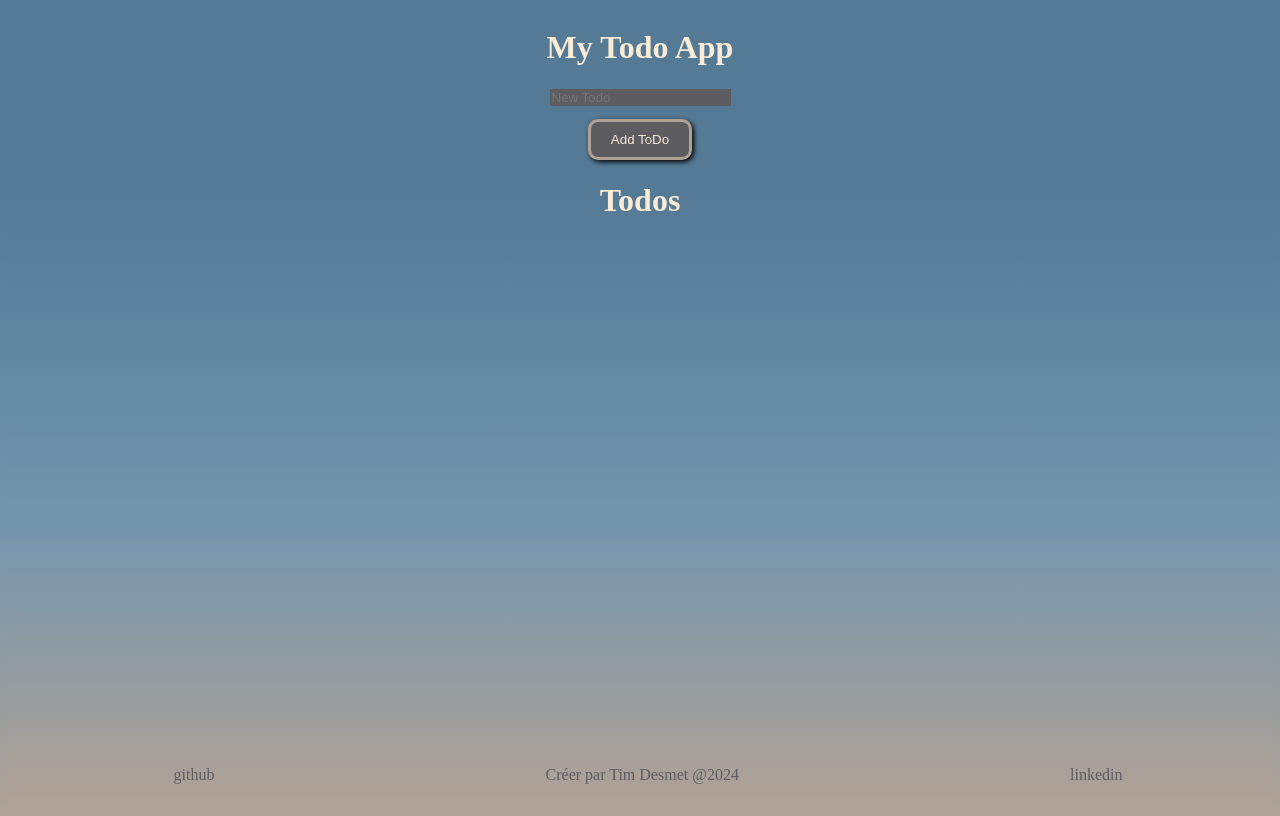
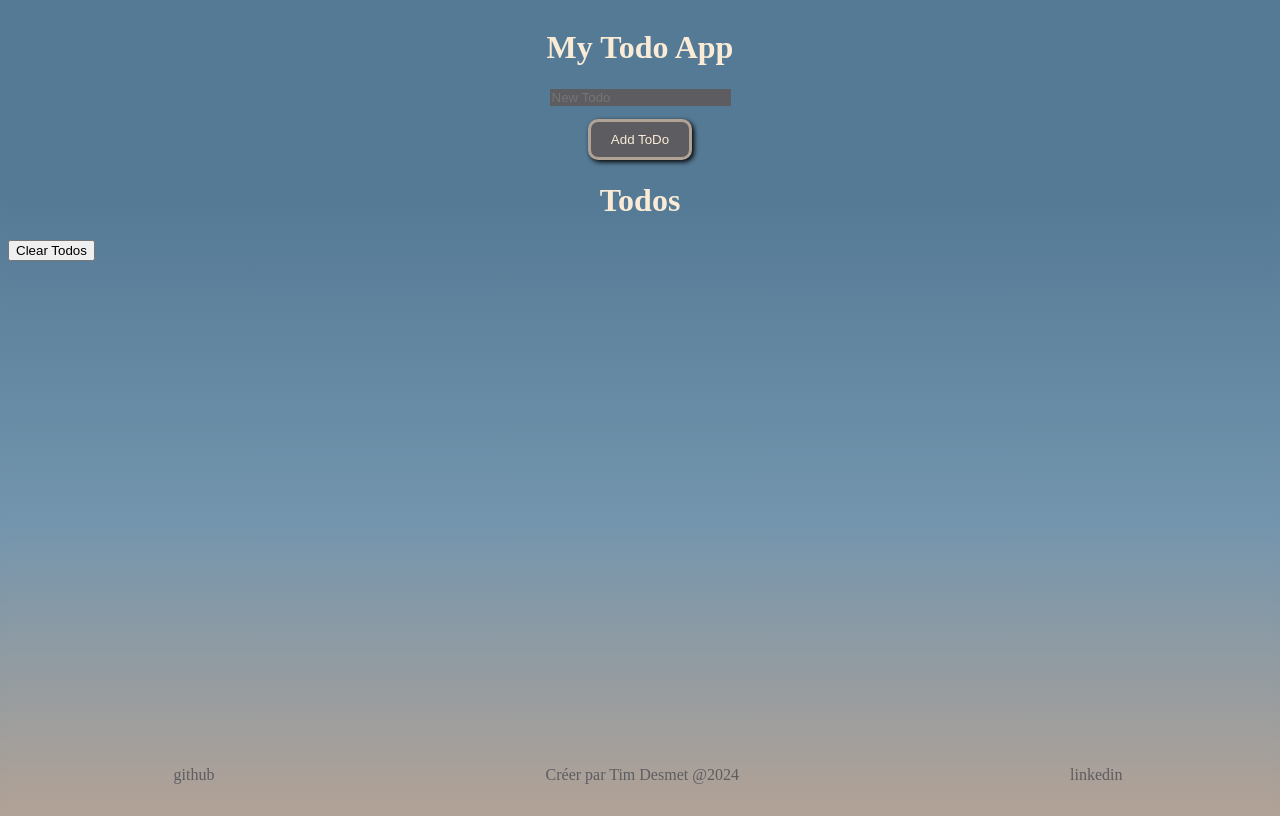
Before and after one commit to TimDesmet00/intro-react, a React (Vite) app: page / in a window 1280 px wide. Built offline with nearby package versions, Linux system fonts and the light colour scheme.

Commit message:
ajout d'un btn clear todos

```diff
--- a/src/App.jsx
+++ b/src/App.jsx
@@ -31,12 +31,18 @@ export const App = () => {
       console.log('storing todos', todos);
       window.localStorage.setItem(LSKEY + ".todos", JSON.stringify(todos));
     }
-}, [todos]);
+  }, [todos]);
+
+  const clearTodos = () => {
+    window.localStorage.removeItem(LSKEY + ".todos");
+    setTodos([]);
+  };
 
   return(
     <div className='app'>
       <Header addTodo={addTodo} />
       <Mainer todos={todos} setTodos={setTodos} />
+      <button onClick={clearTodos}>Clear Todos</button>
       <Footer />
     </div>
   )
```
